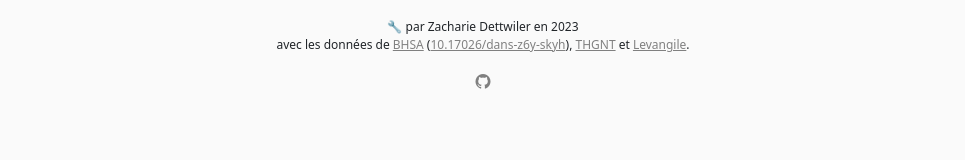
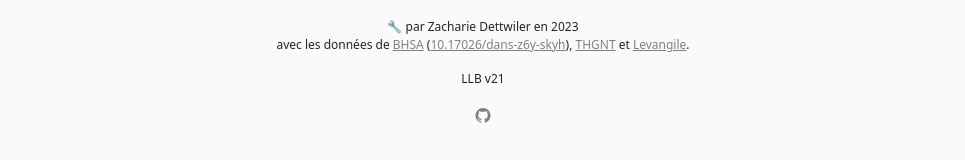
Before and after one commit to zdettwiler/lexique-du-lecteur-biblique, a Next.js app: page / in a window 1280 px wide. Shown: the part 471-631 px from the top of the page, without its empty margins (157-1122 px from the left). Built offline with nearby package versions, Linux system fonts and the light colour scheme; no server answers.

Commit message:
display lexicon version

```diff
--- a/src/app/[[...params]]/layout.js
+++ b/src/app/[[...params]]/layout.js
@@ -1,5 +1,6 @@
 import './globals.css'
 import 'bootstrap/dist/css/bootstrap.min.css';
+import LLB from "./LexiqueBibliqueFrancais.json";
 
 export const metadata = {
   title: 'Lexique du lecteur biblique',
@@ -14,6 +15,7 @@ export default function RootLayout({ children }) {
         <footer>
           <p>🔧 par Zacharie Dettwiler en 2023<br/>
           avec les données de <a href="https://etcbc.github.io/bhsa/">BHSA</a> (<a href="https://dx.doi.org/10.17026/dans-z6y-skyh">10.17026/dans-z6y-skyh</a>), <a href="https://github.com/STEPBible/STEPBible-Data/tree/master/Translators%20Amalgamated%20OT%2BNT">THGNT</a> et <a href="https://www.levangile.com/Liste-Strong-Grec.php">Levangile</a>.</p>
+          <p>LLB {LLB.version}</p>
           <a className="discreet" href="https://github.com/zdettwiler/lexique-du-lecteur-biblique"><i className="bi bi-github"></i></a>
         </footer>
       </body>
```
